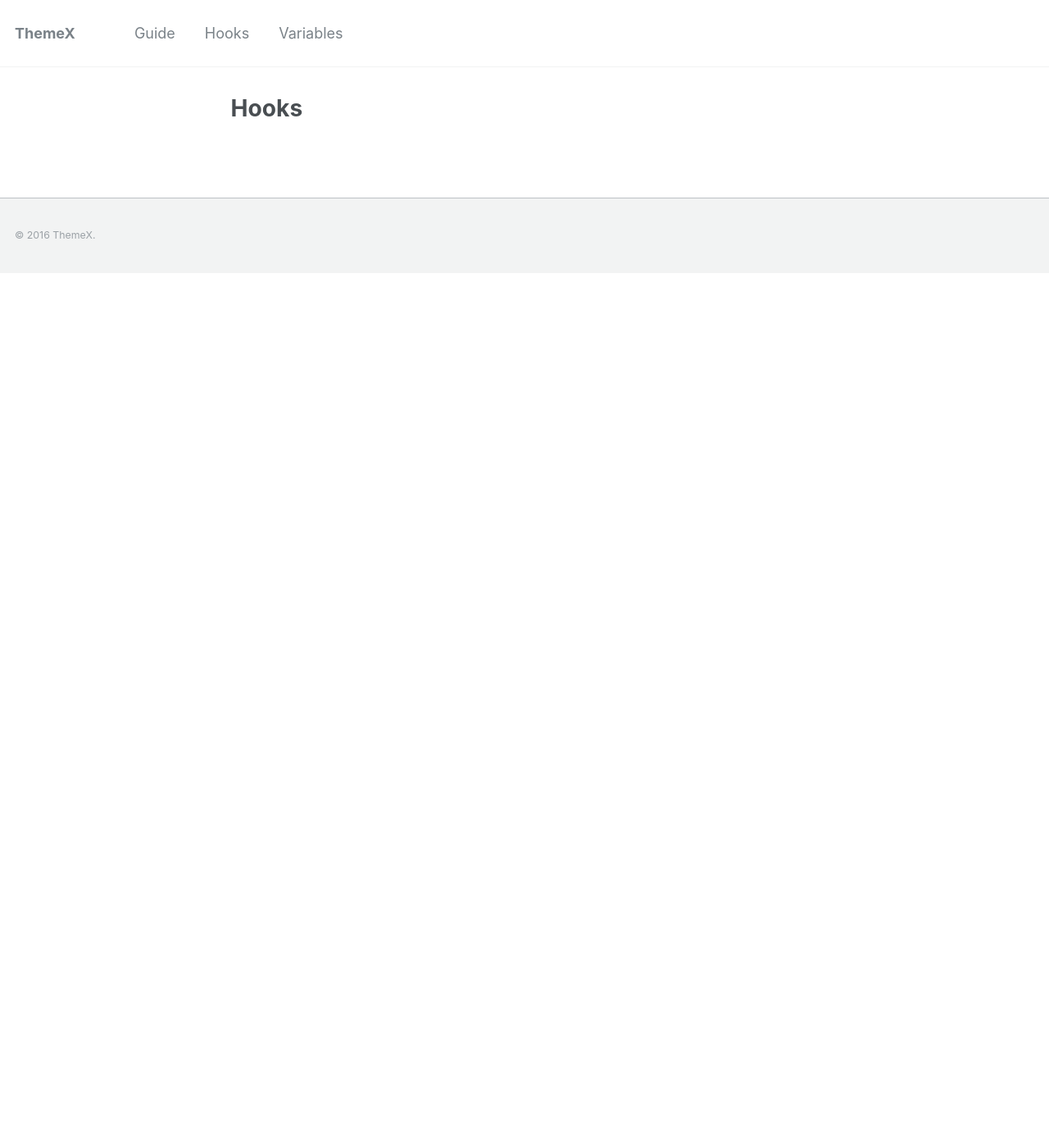
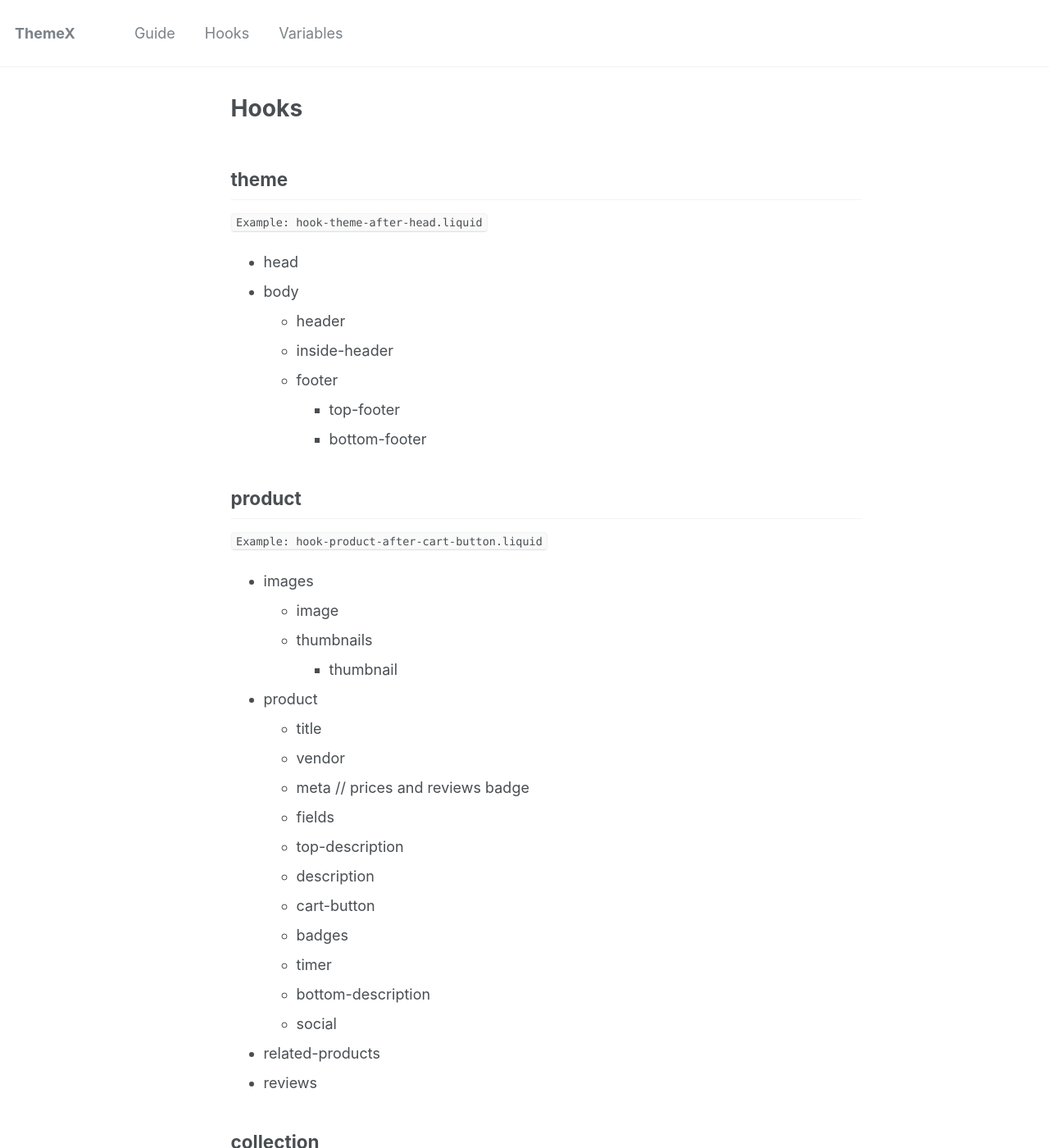
Before and after one commit to emiliobool/ThemeX, a Jekyll site: the page built from _pages/hooks.md, in a window 1280 px wide and 1400 px high. Shown: the whole window at 82% size. Built offline with Jekyll 4.4.1, drawn with Linux system fonts in a browser that asks for light colours; some of the changed text lies outside the part shown.

Commit message:
no message

```diff
--- a/_pages/hooks.md
+++ b/_pages/hooks.md
@@ -4,3 +4,56 @@ layout: single
 sitemap: false
 permalink: /hooks
 ---
+## theme
+``Example: hook-theme-after-head.liquid``
+- head
+- body
+    - header
+    - inside-header
+    - footer
+        - top-footer
+        - bottom-footer
+
+## product
+``Example: hook-product-after-cart-button.liquid``
+- images
+    - image
+    - thumbnails
+        - thumbnail
+- product
+    - title
+    - vendor
+    - meta // prices and reviews badge
+    - fields
+    - top-description
+    - description
+    - cart-button
+    - badges
+    - timer
+    - bottom-description
+    - social
+- related-products
+- reviews
+
+## collection
+- container
+    - inside-container
+        - sidebar
+        - main
+            - description
+            - header
+            - products
+                - product
+
+
+### product-grid-item
+- container
+    - image-container
+        - image
+    - title
+    - price-container
+        - price
+        - sale
+    - reviews
+
+## Cart
```
Also changed, not shown: _data/navigation.yml (+9 -6 lines), _pages/home.md (+2 -2 lines).
